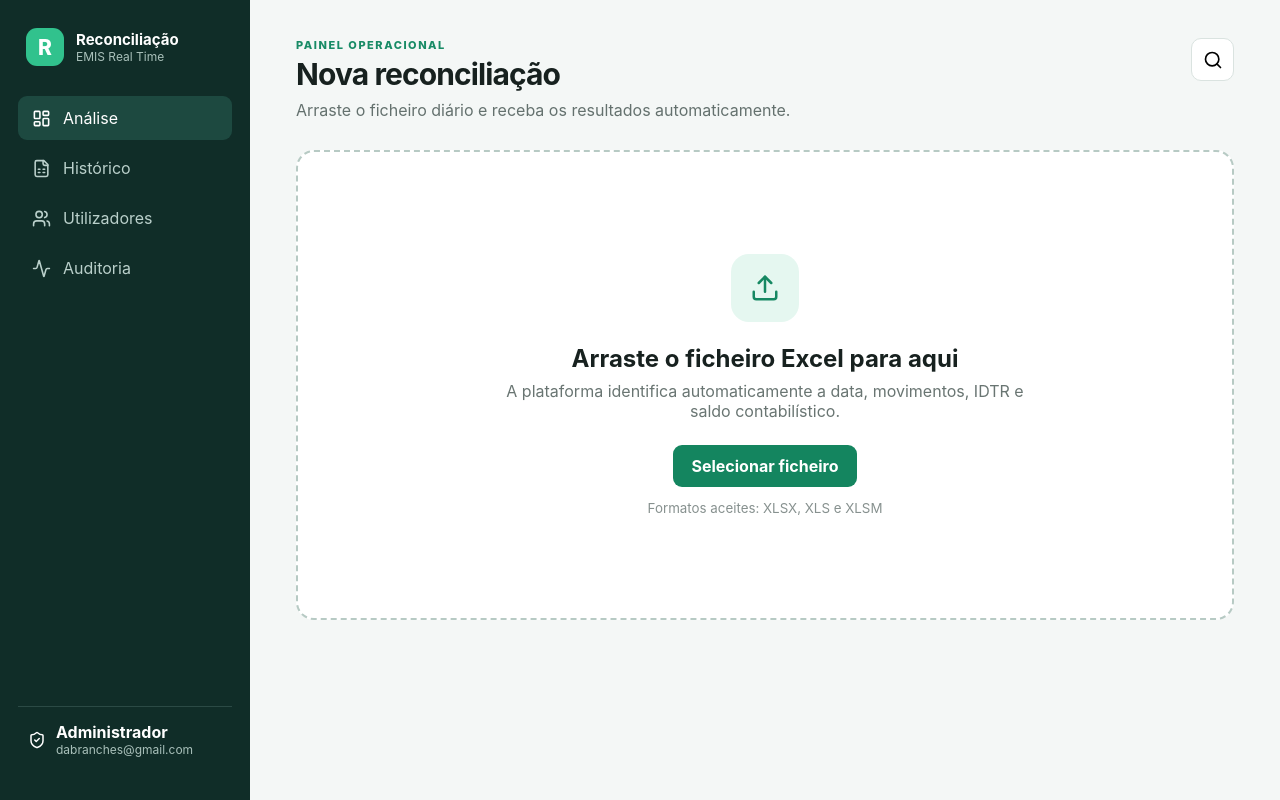
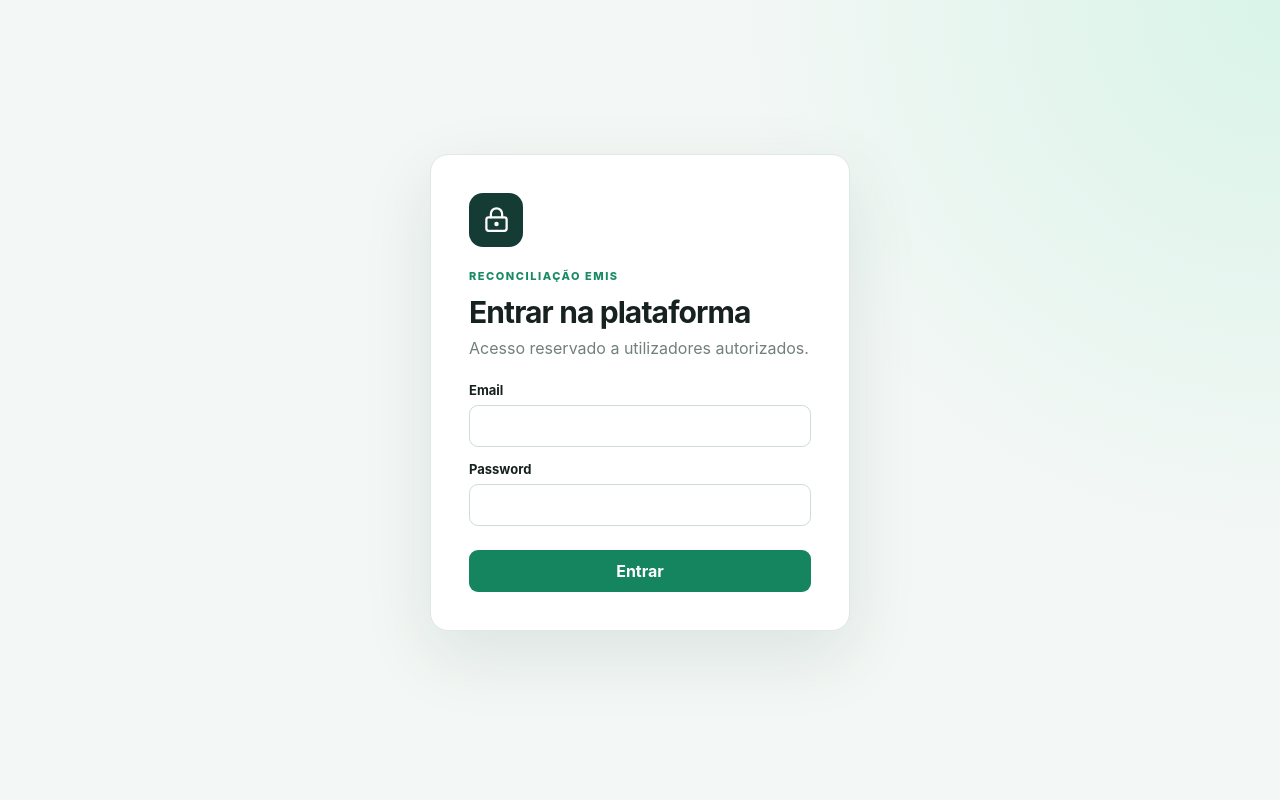
Before and after one commit to dabranches-collab/reconciliacao-emis, a React (Vite) app: page / in a window 1280 px wide. Built offline with nearby package versions, Linux system fonts and the light colour scheme; no server answers.

Commit message:
Adicionar autenticação e backlog auditável

```diff
--- /dev/null
+++ b/src/AuthGate.tsx
@@ -0,0 +1,34 @@
+import { useEffect, useState, type ReactNode } from 'react';
+import type { Session } from '@supabase/supabase-js';
+import { LockKeyhole } from 'lucide-react';
+import { supabase } from './lib/supabase';
+
+export default function AuthGate({ children }: { children: ReactNode }) {
+  const client = supabase;
+  const [session, setSession] = useState<Session | null>(null);
+  const [loading, setLoading] = useState(Boolean(supabase));
+  const [email, setEmail] = useState('');
+  const [password, setPassword] = useState('');
+  const [error, setError] = useState('');
+  useEffect(() => {
+    if (!client) return;
+    void client.auth.getSession().then(({ data }) => { setSession(data.session); setLoading(false); });
+    const { data } = client.auth.onAuthStateChange((_event, nextSession) => setSession(nextSession));
+    return () => data.subscription.unsubscribe();
+  }, []);
+  if (!client) return children;
+  if (loading) return <div className="auth-page"><p>A validar a sessão…</p></div>;
+  if (session) return children;
+  const submit = async (event: React.FormEvent) => {
+    event.preventDefault(); setError(''); setLoading(true);
+    const { error: signInError } = await client.auth.signInWithPassword({ email, password });
+    if (signInError) setError('Email ou password inválidos.');
+    setLoading(false);
+  };
+  return <div className="auth-page"><form className="auth-card" onSubmit={(event) => void submit(event)}>
+    <div className="auth-logo"><LockKeyhole size={27}/></div><p className="eyebrow">RECONCILIAÇÃO EMIS</p><h1>Entrar na plataforma</h1><p>Acesso reservado a utilizadores autorizados.</p>
+    <label>Email<input type="email" autoComplete="email" required value={email} onChange={(e) => setEmail(e.target.value)}/></label>
+    <label>Password<input type="password" autoComplete="current-password" required minLength={8} value={password} onChange={(e) => setPassword(e.target.value)}/></label>
+    {error && <div className="error">{error}</div>}<button className="primary-button" disabled={loading}>{loading ? 'A entrar…' : 'Entrar'}</button>
+  </form></div>;
+}
--- /dev/null
+++ b/src/auth.css
@@ -0,0 +1,8 @@
+.auth-page { min-height: 100vh; display: grid; place-items: center; background: radial-gradient(circle at top right, #d9f4e9 0, transparent 36%), #f3f7f5; }
+.auth-card { width: 420px; background: white; border: 1px solid #dfe8e5; border-radius: 18px; padding: 38px; box-shadow: 0 24px 70px rgba(18,55,47,.1); }
+.auth-logo { width: 54px; height: 54px; border-radius: 14px; background: #143c34; color: #fff; display: grid; place-items: center; margin-bottom: 22px; }
+.auth-card h1 { margin: 5px 0 8px; }
+.auth-card > p:not(.eyebrow) { color: #71807c; margin: 0 0 24px; }
+.auth-card label { display: grid; gap: 7px; font-size: 13px; font-weight: 700; margin: 14px 0; }
+.auth-card input { border: 1px solid #cfdcd8; border-radius: 9px; padding: 12px; }
+.auth-card button { width: 100%; margin-top: 10px; }
--- a/src/main.tsx
+++ b/src/main.tsx
@@ -1,5 +1,7 @@
 import { StrictMode } from 'react';
 import { createRoot } from 'react-dom/client';
 import App from './App';
+import AuthGate from './AuthGate';
 import './styles.css';
-createRoot(document.getElementById('root')!).render(<StrictMode><App /></StrictMode>);
+import './auth.css';
+createRoot(document.getElementById('root')!).render(<StrictMode><AuthGate><App /></AuthGate></StrictMode>);
```
Also changed, not shown: 1 other file (tests, documents, lock files or other folders).
